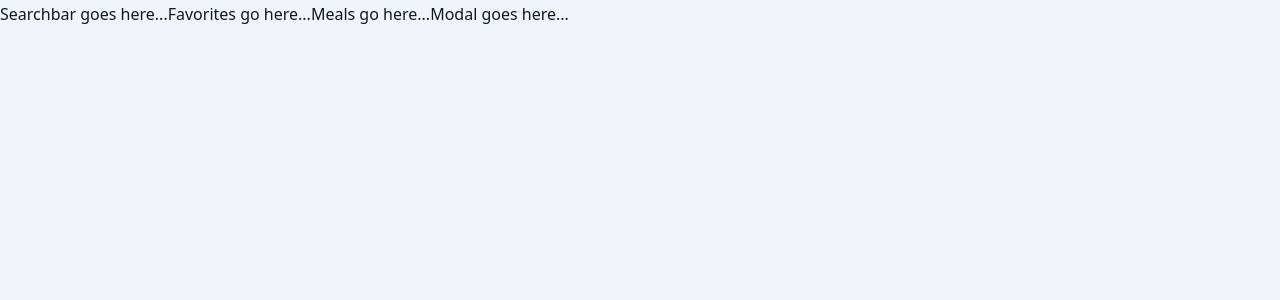
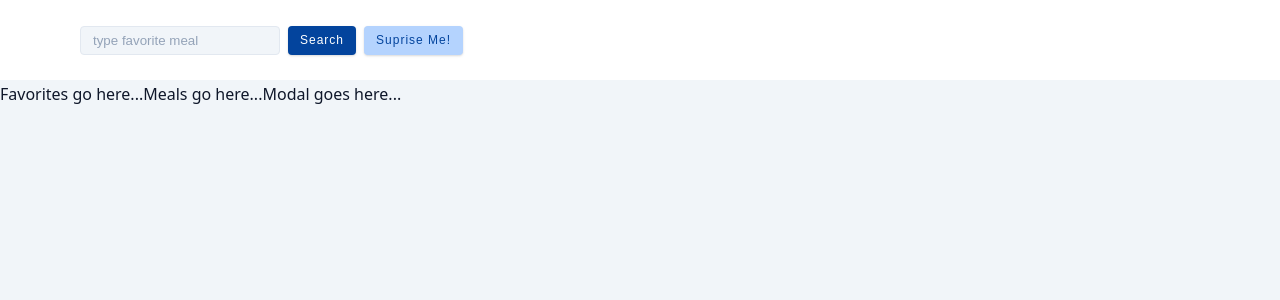
Before and after one commit to arhillis/menu-app, a React (Create React App) app: page / in a window 1280 px wide. Shown: the top 300 px of the page. Built offline with nearby package versions, Linux system fonts and the light colour scheme; no server answers.

Commit message:
Basic coding for serchbar

```diff
--- a/src/components/searchbar.js
+++ b/src/components/searchbar.js
@@ -1,7 +1,11 @@
 function SearchBar(){
-    return (<>
-        Searchbar goes here...
-    </>)
+    return (<div className="search-container">
+        <form>
+            <input type="text" className="form-input" placeholder="type favorite meal"/>
+            <button className="btn">Search</button>
+            <button className="btn btn-hipster">Suprise me!</button>
+        </form>
+    </div>)
 }
 
 export default SearchBar;
```
